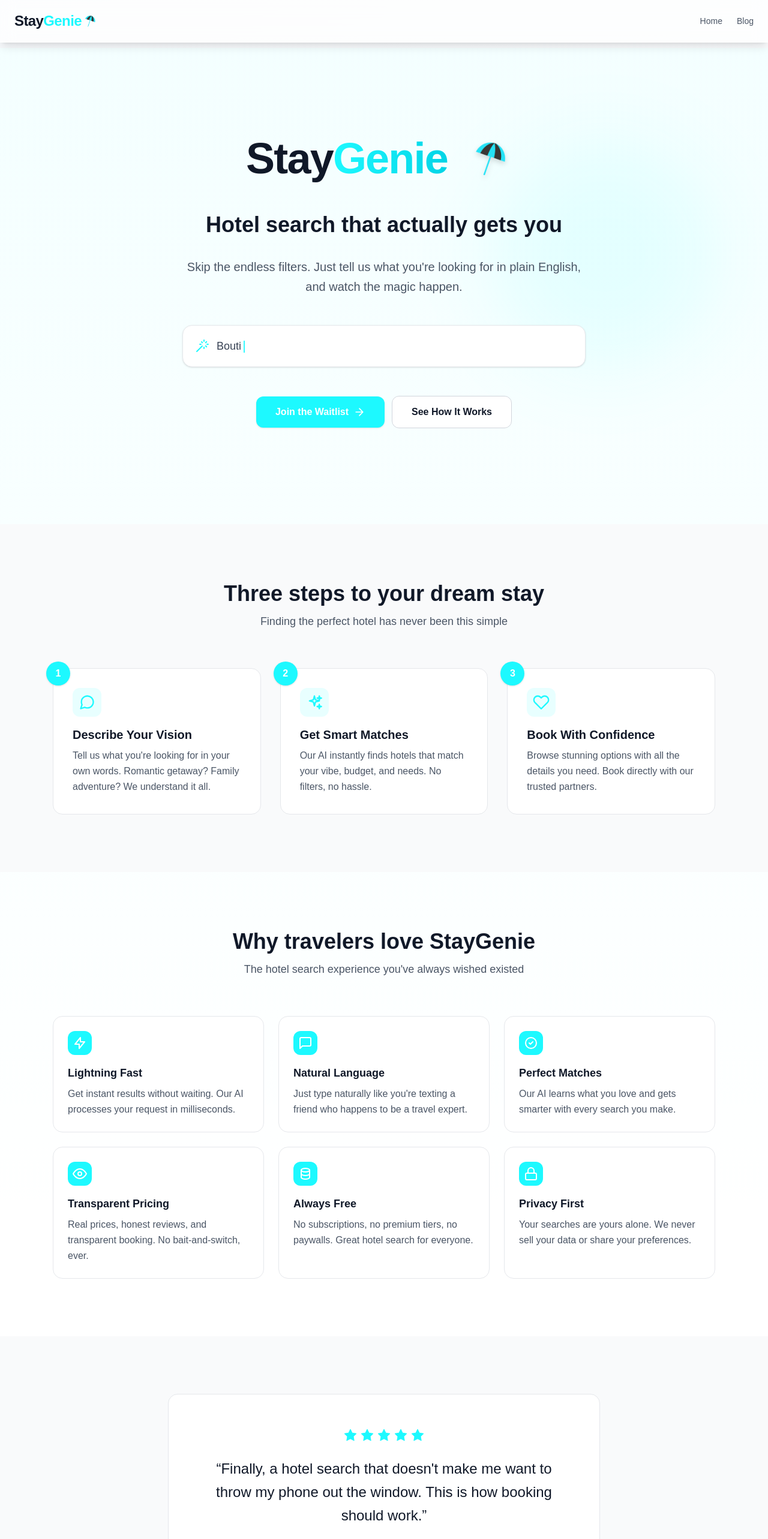
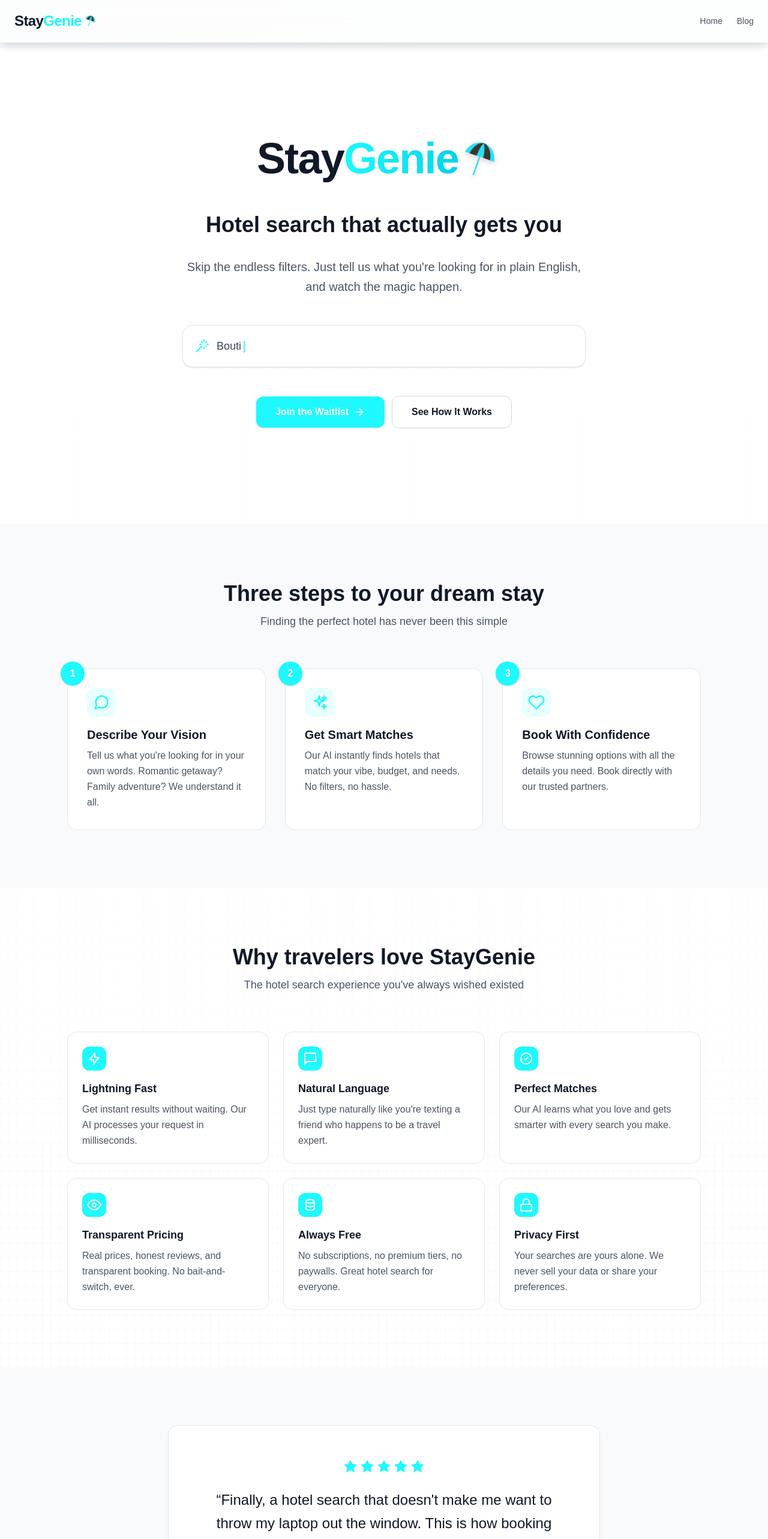
Before and after one commit to Colin-Posat/StayGenieLanding, a Next.js app: page / in a window 1280 px wide. Shown: the top 2566 px of the page at 60% size. Built offline with nearby package versions, Linux system fonts and the light colour scheme.

Commit message:
landing page udpated

```diff
--- a/src/app/page.tsx
+++ b/src/app/page.tsx
@@ -5,6 +5,9 @@ import { useEffect, useMemo, useRef, useState } from "react";
 import Image from 'next/image';
 
 const customStyles = `
+html {
+    scroll-behavior: smooth;
+  }
   @keyframes shimmer {
     0% { background-position: 0% 50%; }
     50% { background-position: 100% 50%; }
@@ -66,12 +69,14 @@ export default function Home() {
     <>
       <style dangerouslySetInnerHTML={{ __html: customStyles }} />
       <div className="min-h-screen bg-white relative overflow-hidden">
-        {/* Subtle background gradient */}
-        <div className="absolute inset-0 bg-gradient-to-b from-[#1df9ff]/5 via-transparent to-transparent pointer-events-none" />
+      {/* Grid pattern background */}
+<div className="absolute inset-0 bg-white pointer-events-none" />
+<div className="absolute inset-0 bg-[linear-gradient(to_right,#8080800a_1px,transparent_1px),linear-gradient(to_bottom,#8080800a_1px,transparent_1px)] bg-[size:14px_24px] pointer-events-none" />
+<div className="absolute inset-0 bg-gradient-to-b from-white via-transparent to-white pointer-events-none" />
 
-        {/* Floating orb - minimal */}
-        <div className="absolute top-40 right-20 w-96 h-96 bg-[#1df9ff]/8 rounded-full blur-3xl animate-float pointer-events-none" />
 
+<div className="absolute bottom-40 left-20 w-96 h-96 bg-pink-400/10 rounded-full blur-3xl animate-float pointer-events-none"
+     style={{ animationDelay: '4s' }} />
         {/* Success Modal */}
         {showModal && (
           <Modal onClose={() => setShowModal(false)}>
@@ -103,7 +108,7 @@ export default function Home() {
           <section className="mx-auto max-w-4xl px-6 pt-20 pb-32 sm:pt-32 sm:pb-40">
             <div className="text-center space-y-8">
               {/* Logo + Title */}
-              <div className="flex items-center justify-center gap-3">
+              <div className="flex items-center justify-center gap--3">
                 <h1 className="text-6xl sm:text-7xl font-bold tracking-tight">
                   <span className="text-gray-900">Stay</span>
                   <span className="bg-gradient-to-r from-[#1df9ff] to-[#00d4e6] bg-clip-text text-transparent">Genie</span>
@@ -113,7 +118,7 @@ export default function Home() {
                   alt="StayGenie Logo"
                   width={120}
                   height={120}
-                  className="w-20 h-20 sm:w-28 sm:h-28 drop-shadow-lg"
+                  className="w-20 h-20 sm:w-28 sm:h-28 drop-shadow-lg -ml-6"
                 />
               </div>
 
@@ -149,13 +154,40 @@ export default function Home() {
               <div className="flex flex-col sm:flex-row gap-3 items-center justify-center pt-4">
                 <a
                 href="#waitlist"
+  onClick={(e) => {
+    e.preventDefault();
+    const element = document.getElementById('waitlist');
+    if (element) {
+      const offset = 80; // Adjust this number (pixels from top)
+      const elementPosition = element.getBoundingClientRect().top;
+      const offsetPosition = elementPosition + window.pageYOffset - offset;
+      window.scrollTo({
+        top: offsetPosition,
+        behavior: 'smooth'
+      });
+    }
+  }}
   className="inline-flex items-center justify-center rounded-xl bg-[#1df9ff] px-8 py-3.5 font-semibold text-white shadow-sm transition-all hover:bg-[#00d4e6] hover:shadow-md active:scale-[0.98]"
 >
   Join the Waitlist
   <ArrowRightIcon className="ml-2 h-5 w-5" />
 </a>
+
                 <a
   href="#how-it-works"
+  onClick={(e) => {
+    e.preventDefault();
+    const element = document.getElementById('how-it-works');
+    if (element) {
+      const offset = 80; // Adjust this number (pixels from top)
+      const elementPosition = element.getBoundingClientRect().top;
+      const offsetPosition = elementPosition + window.pageYOffset - offset;
+      window.scrollTo({
+        top: offsetPosition,
+        behavior: 'smooth'
+      });
+    }
+  }}
   className="inline-flex items-center justify-center rounded-xl border border-gray-300 bg-white px-8 py-3.5 font-semibold text-gray-900 transition-all hover:border-gray-400 hover:shadow-sm active:scale-[0.98]"
 >
   See How It Works
@@ -166,7 +198,7 @@ export default function Home() {
 
           {/* How It Works */}
           <section id="how-it-works" className="bg-gray-50 py-24">
-            <div className="mx-auto max-w-6xl px-6">
+  <div className="mx-auto max-w-6xl px-6 sm:px-8 lg:px-12">
               <div className="text-center mb-16">
                 <h2 className="text-3xl sm:text-4xl font-semibold text-gray-900 mb-3">
                   Three steps to your dream stay
@@ -203,7 +235,7 @@ export default function Home() {
 
           {/* Features */}
           <section className="py-24">
-            <div className="mx-auto max-w-6xl px-6">
+  <div className="mx-auto max-w-6xl px-6 sm:px-8 lg:px-12">
               <div className="text-center mb-16">
                 <h2 className="text-3xl sm:text-4xl font-semibold text-gray-900 mb-3">
                   Why travelers love StayGenie
@@ -263,7 +295,7 @@ export default function Home() {
                   ))}
                 </div>
                 <blockquote className="text-xl sm:text-2xl font-medium text-gray-900 mb-6 leading-relaxed">
-                  &ldquo;Finally, a hotel search that doesn&apos;t make me want to throw my phone out the window. This is how booking should work.&rdquo;
+                  &ldquo;Finally, a hotel search that doesn&apos;t make me want to throw my laptop out the window. This is how booking should work.&rdquo;
                 </blockquote>
                 <p className="text-gray-600">
                   <span className="font-semibold">Sarah M.</span> · Beta Tester
```
Lines whose indentation alone changed are shown as unchanged.
